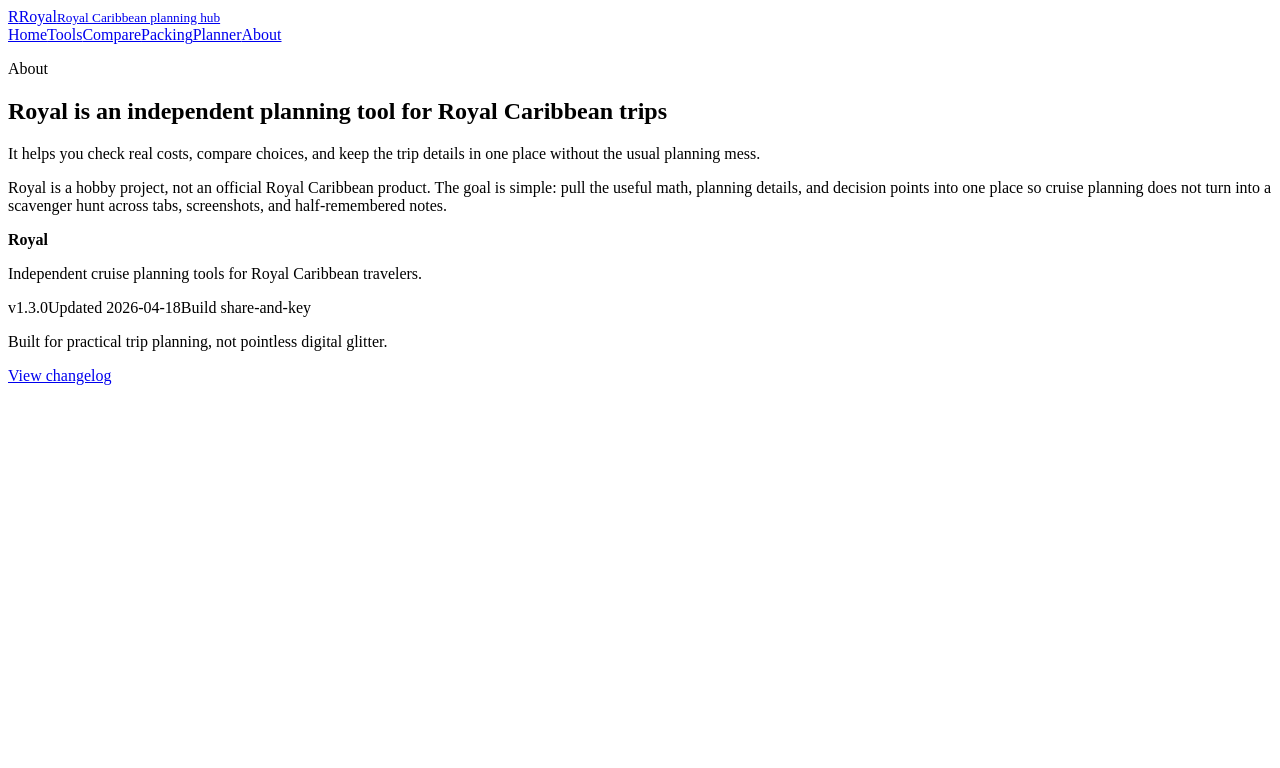
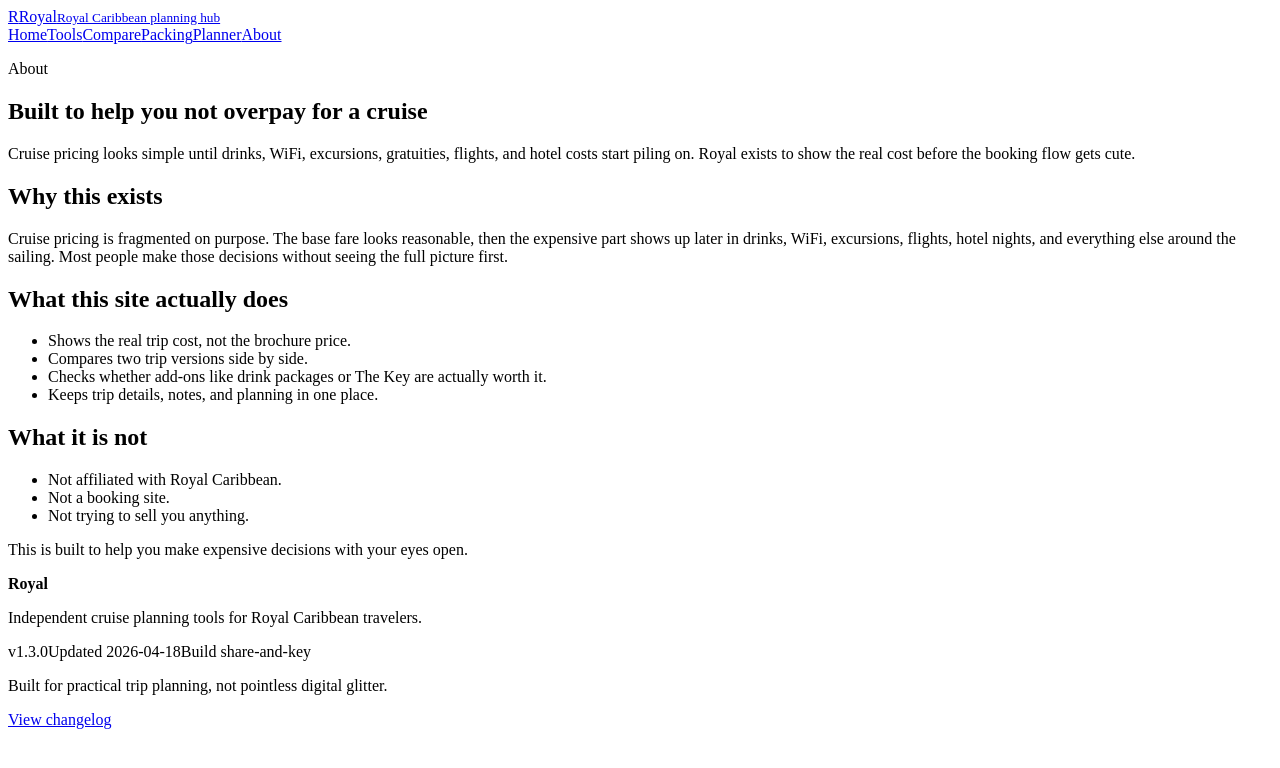
Before and after one commit to tjhiggy/Royal, a React (Vite) app: page /about in a window 1280 px wide. Shown: the top 768 px of the page. Built offline with nearby package versions, Linux system fonts and the light colour scheme; the HTML template or start-up script is replaced by a standard one.

Commit message:
update compare presets and UX improvements

```diff
--- a/src/pages/AboutPage.jsx
+++ b/src/pages/AboutPage.jsx
@@ -1,19 +1,44 @@
 import PageHero from '../components/PageHero'
+import SectionHeader from '../components/SectionHeader'
 
 export default function AboutPage() {
   return (
     <div className="container page-stack">
       <PageHero
         eyebrow="About"
-        title="Royal is an independent planning tool for Royal Caribbean trips"
-        description="It helps you check real costs, compare choices, and keep the trip details in one place without the usual planning mess."
+        title="Built to help you not overpay for a cruise"
+        description="Cruise pricing looks simple until drinks, WiFi, excursions, gratuities, flights, and hotel costs start piling on. Royal exists to show the real cost before the booking flow gets cute."
       />
 
       <section className="card prose-card">
+        <SectionHeader
+          title="Why this exists"
+          description="Cruise pricing is fragmented on purpose. The base fare looks reasonable, then the expensive part shows up later in drinks, WiFi, excursions, flights, hotel nights, and everything else around the sailing. Most people make those decisions without seeing the full picture first."
+        />
+      </section>
+
+      <section className="card prose-card">
+        <SectionHeader title="What this site actually does" />
+        <ul className="changelog-list">
+          <li>Shows the real trip cost, not the brochure price.</li>
+          <li>Compares two trip versions side by side.</li>
+          <li>Checks whether add-ons like drink packages or The Key are actually worth it.</li>
+          <li>Keeps trip details, notes, and planning in one place.</li>
+        </ul>
+      </section>
+
+      <section className="card prose-card">
+        <SectionHeader title="What it is not" />
+        <ul className="changelog-list">
+          <li>Not affiliated with Royal Caribbean.</li>
+          <li>Not a booking site.</li>
+          <li>Not trying to sell you anything.</li>
+        </ul>
+      </section>
+
+      <section className="card prose-card">
         <p>
-          Royal is a hobby project, not an official Royal Caribbean product. The goal is simple: pull the useful math,
-          planning details, and decision points into one place so cruise planning does not turn into a scavenger hunt
-          across tabs, screenshots, and half-remembered notes.
+          This is built to help you make expensive decisions with your eyes open.
         </p>
       </section>
     </div>
```
